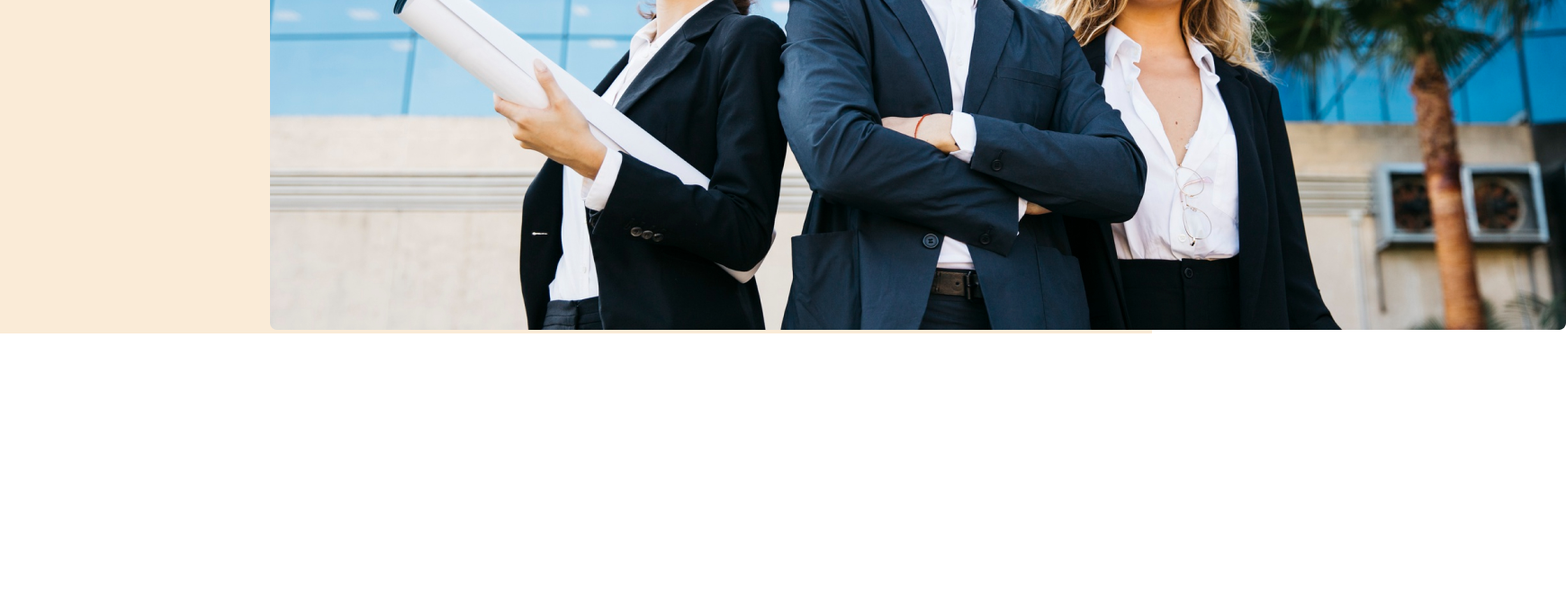
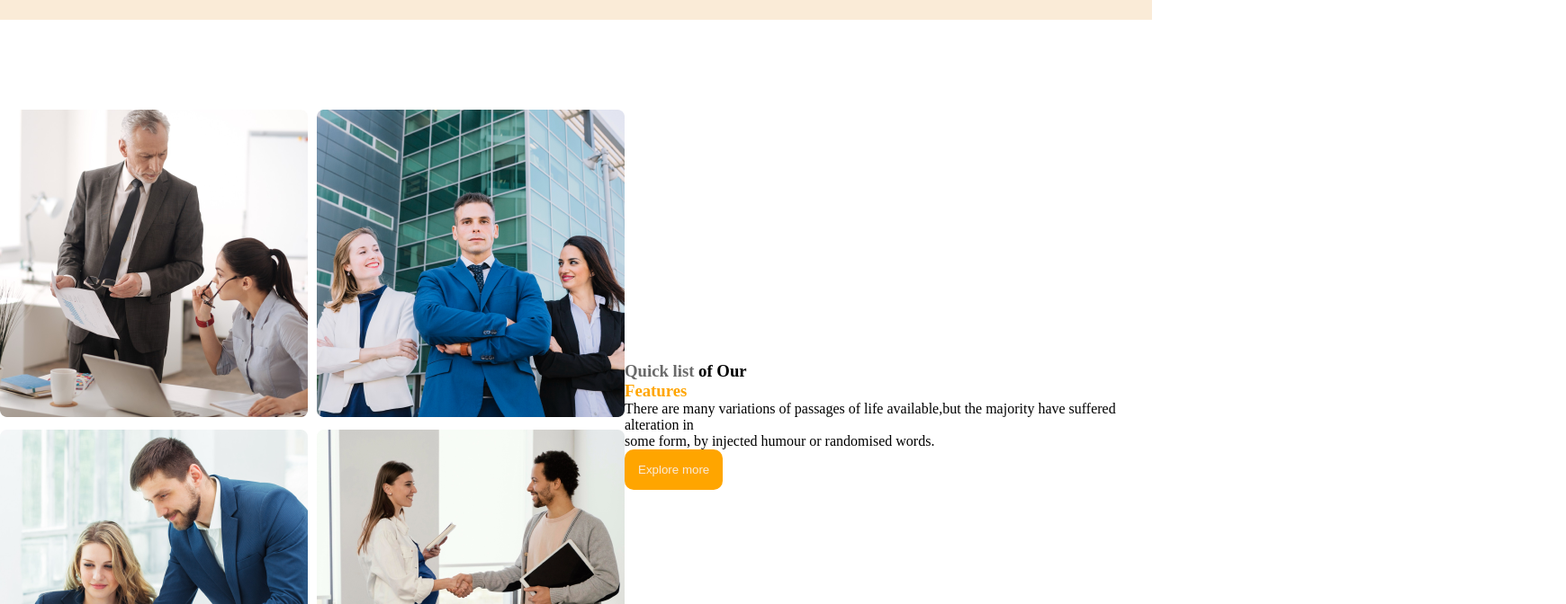
Before and after one commit to Tanzeemfatima/assignment-02, a plain HTML site: page index.html in a window 1280 px wide. Shown: the part 660-1332 px from the top of the page at 90% size, 1740 px wide, since content can reach past the window. Before the commit the page ends 1031 px from the top, so only its background shows below. Drawn offline with Linux system fonts and the light colour scheme.

Commit message:
feature part added

```diff
--- a/index.html
+++ b/index.html
@@ -33,12 +33,32 @@
                 form, by injected humour or randomised words.</p>
             <button class="btn">Explore more</button>
         </div>
-        <div class="banner-img"><img src="./images/banner.png" alt=""></div>
+        <div><img class="banner-img" src="./images/banner.png" alt=""></div>
 
     </header>
     <!-- -----------header part end----------------- -->
 
+</body>
+<main>
+    <section class="feature-section">
+        <div class="feature-imgs">
+            <div class="feature-img-1"><img src="./images/team1.png" alt=""></div>
+            <div class="feature-img-2"><img src="./images/team2.png" alt=""></div>
+            <div class="feature-img-3"><img src="./images/team3.png" alt=""></div>
+            <div class="feature-img-4"><img src="./images/team4.png" alt=""></div>
+        </div>
 
-</body>
+        <div>
+            <h3 class="feature-title"><span class="sp-1">Quick list</span><Span> of
+                    Our</Span><br><span class="sp-2">Features</span></h3>
+            <p>There are many variations of passages of life available,but the majority have
+                suffered
+                alteration in<br>some
+                form, by injected humour or randomised words.</p>
+            <button class="btn">Explore more</button>
+        </div>
+
+    </section>
+</main>
 
 </html>
--- a/styles/style.css
+++ b/styles/style.css
@@ -1,9 +1,11 @@
 * {
-    margin: 0;
+    margin: auto;
 }
 
+/* ---------------header style start------------ */
 header {
     background-color: antiquewhite;
+    width: 100%;
 }
 
 nav {
@@ -51,6 +53,48 @@ ul>li {
 }
 
 .banner-img {
-    width: 50px;
-    margin: 0 300px 0 300px;
+    width: 50%;
+    padding: 20px 10px;
+    margin-left: 500px;
 }
+
+/* ---------------header style close--------------- */
+
+/* --------- responsive for mobile device---------------- */
+
+@media only screen and (max-width:688px) {
+
+    header {
+        width: 100%;
+        display: grid;
+        grid-template-rows: repeat(4, 1fr);
+    }
+}
+
+/* -------------------responsive part 1 close------------- */
+
+/* --------------feature section styles start------------ */
+
+.feature-section {
+    margin-top: 100px;
+    margin-bottom: 100px;
+    display: flex;
+
+}
+
+.sp-1 {
+    color: dimgray;
+
+}
+
+.sp-2 {
+    color: orange;
+
+}
+
+
+.feature-imgs {
+    display: grid;
+    grid-template-columns: repeat(2, 0fr);
+    grid-gap: 10px;
+}
```
